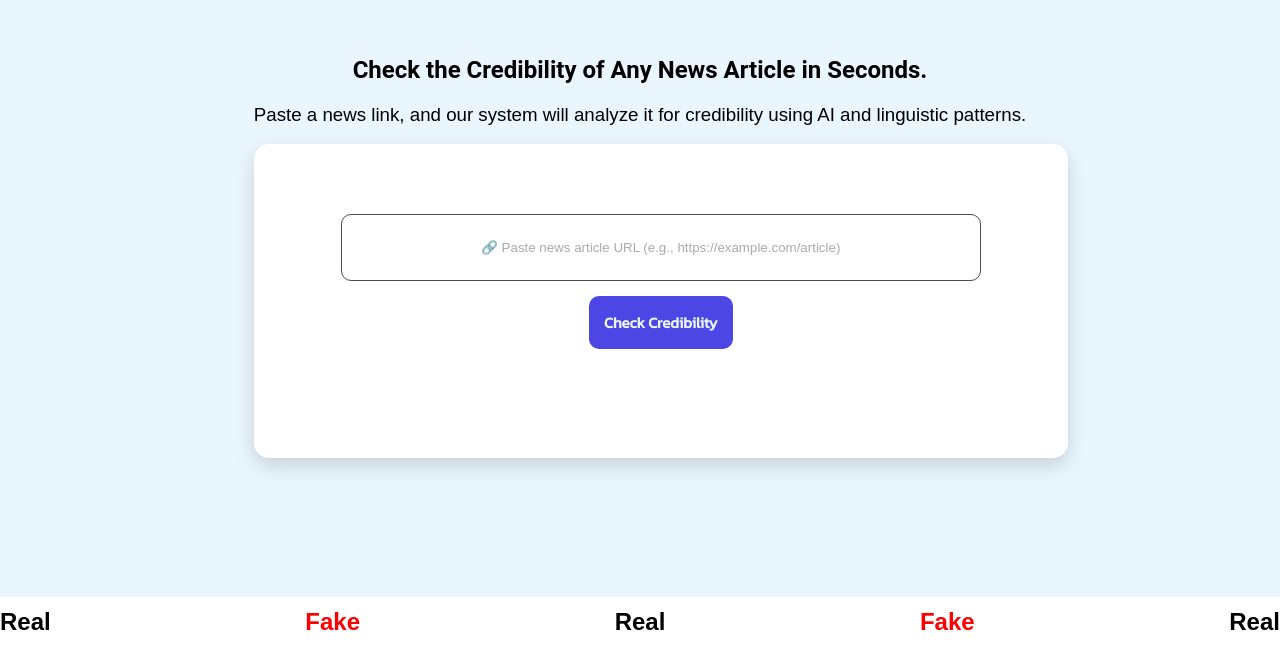
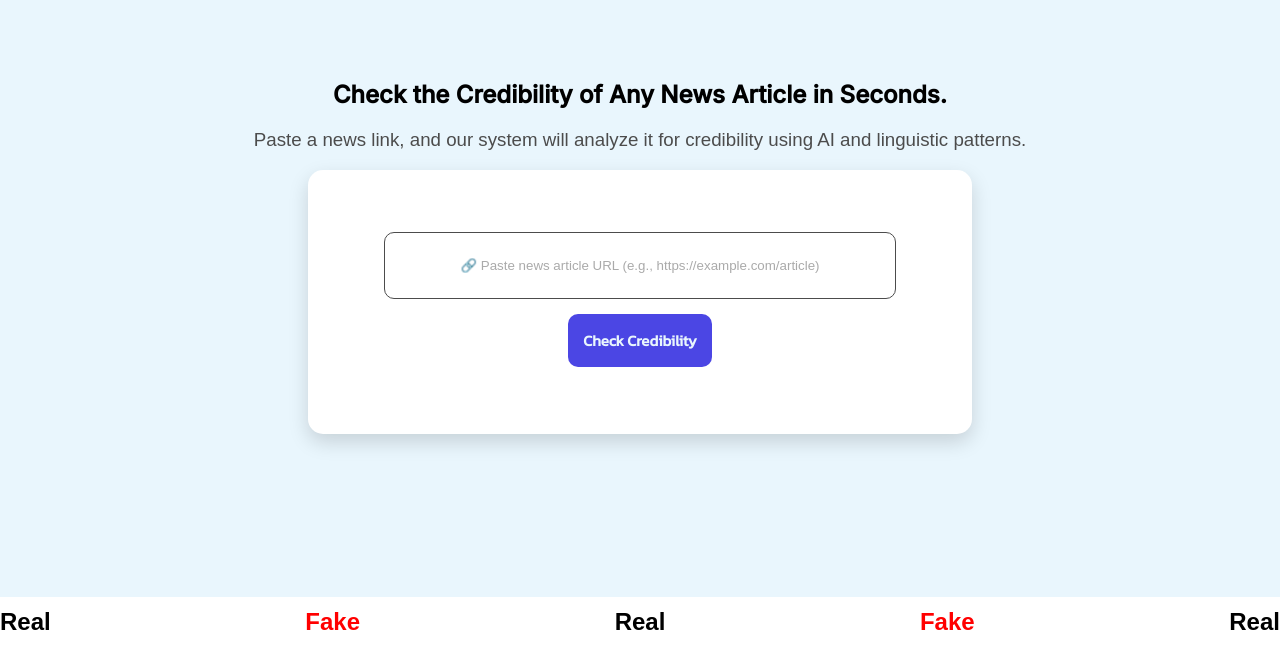
Before and after one commit to Chichiiiiiiii/Fake-news-detection, a plain HTML site: page index.html in a window 1280 px wide. Shown: the part 153-800 px from the top of the page. Drawn offline with Linux system fonts and the light colour scheme; a web font is replaced by a local one.

Commit message:
Second Commit

```diff
--- a/index.html
+++ b/index.html
@@ -12,8 +12,8 @@
         <body>
             <section class="container">
                 <div class="text-container">
-                    <h1 style="font-family: 'Roboto', sans-serif;">Check the Credibility of Any News Article in Seconds.</h1>
-                    <h3 style="font-family:'Imprima', sans-serif; font-weight: lighter;">Paste a news link, and our system will analyze it for credibility using AI and linguistic patterns.</h3>
+                    <h1 class="text-4xl font-extrabold text-gray-900 text-center mb-2">Check the Credibility of Any News Article in Seconds.</h1>
+                    <h3 style="font-family:'Imprima', sans-serif; font-weight: lighter; color:#4c4c4c;">Paste a news link, and our system will analyze it for credibility using AI and linguistic patterns.</h3>
                 </div>
 
                 <div class="box-container">
--- a/main.css
+++ b/main.css
@@ -23,6 +23,7 @@ body {
   background-color: #E9F6FD;
   margin: 0;
   padding: 0;
+  font-family: 'Inter', sans-serif;
 }
 .container {
   text-align: center;
@@ -38,8 +39,8 @@ body {
     box-shadow: 0 8px 20px rgba(0, 0, 0, 0.15); /* softer and more natural */
     padding: 2rem;
     width: 100%;
-    max-width: 750px;
-    min-height: 250px; /* replaces fixed height */
+    max-width: 600px;
+    min-height: 200px; /* replaces fixed height */
     margin: 0 auto; /* centers horizontally */
     transition: all 0.3s ease-in-out;
 }
```
Lines whose indentation alone changed are shown as unchanged.
